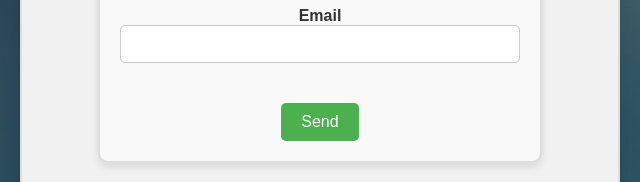
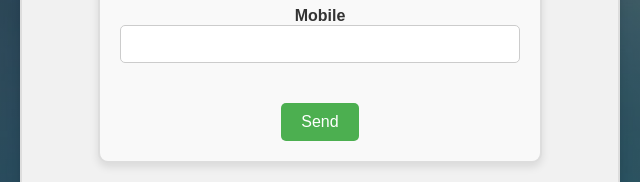
Before and after one commit to rohitKumarmm/Flex_Service, a website: page index.html in a window 1280 px wide. Shown: the part 3066-3248 px from the top of the page, 320-960 px from the left. Drawn offline with Linux system fonts and the light colour scheme.

Commit message:
Update index.html

```diff
--- a/index.html
+++ b/index.html
@@ -131,7 +131,7 @@
     <label>Name <input type="text" name="name" /></label>
   </p>
   <p>
-    <label>Email <input type="email" name="email" /></label>
+    <label>Mobile <input type="text" name="Number" /></label>
   </p>
   <p>
     <button type="submit">Send</button>
```
